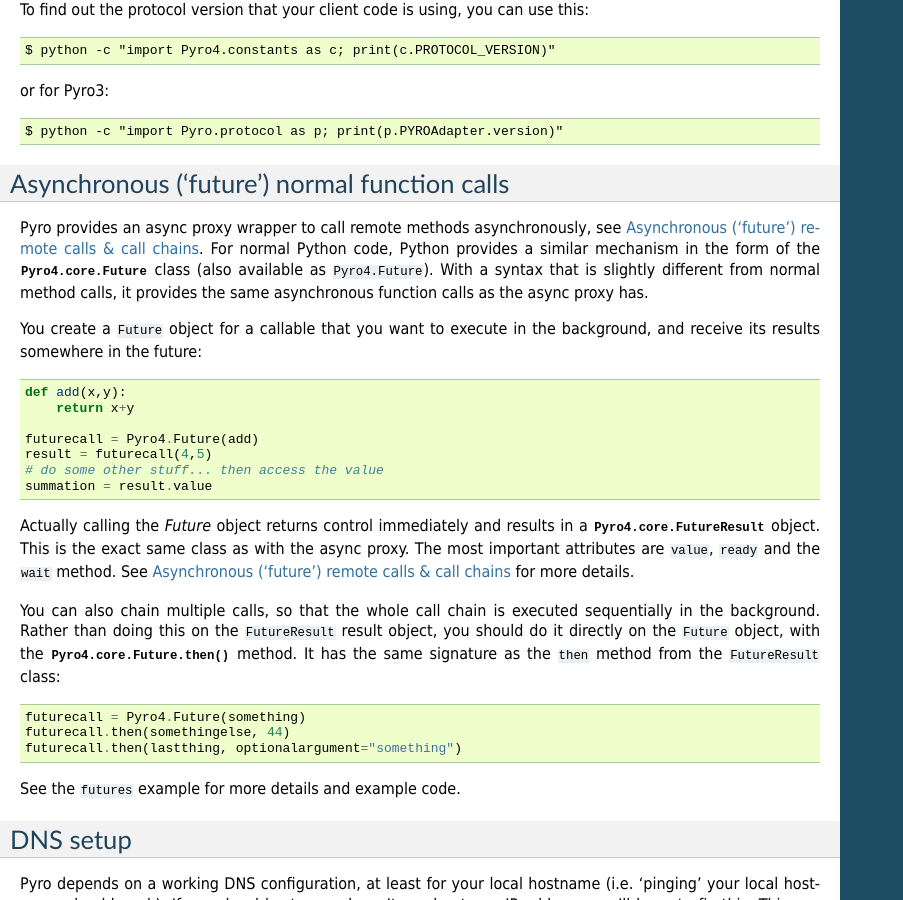
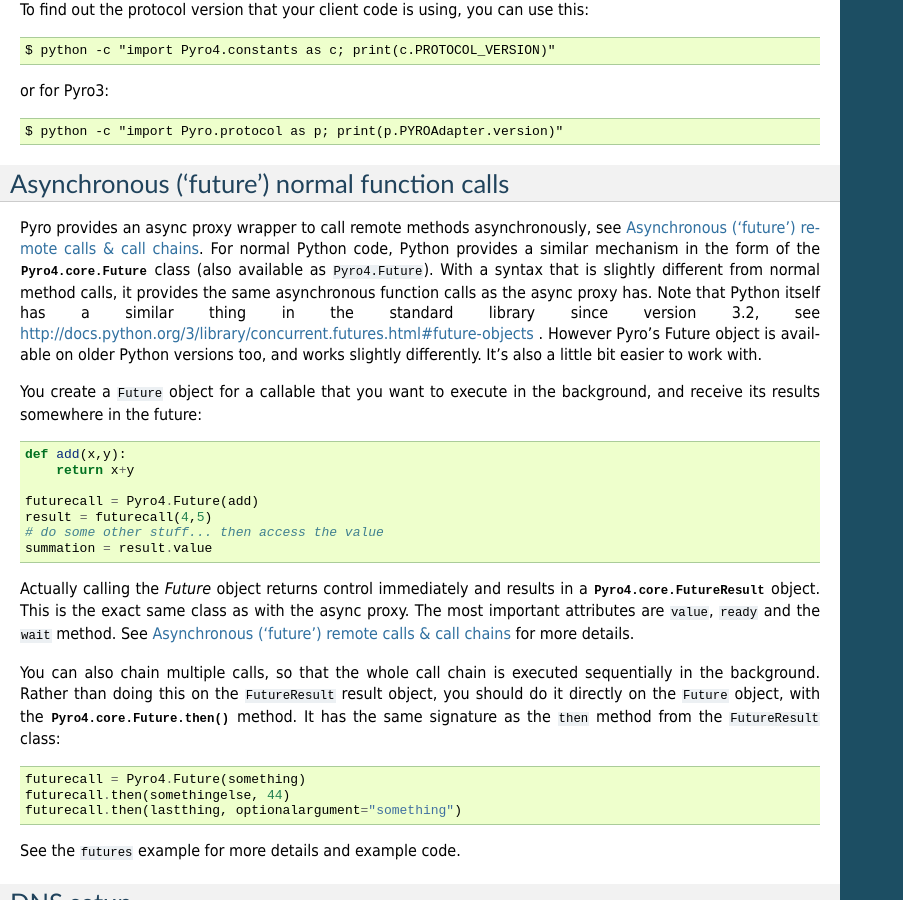
Before and after one commit to delmic/Pyro4, a Sphinx documentation site: the page built from docs/source/tipstricks.rst, in a window 1280 px wide and 900 px high, scrolled down 1086 px. Shown: the whole window, without its empty margins (0-903 px from the left). Built offline with Sphinx 7.4.7, drawn with Linux system fonts in a browser that asks for light colours; the version number could not be read and is left out.

Commit message:
docs
git-svn-id: svn://svn.razorvine.net/Pyro/Pyro4/trunk@760 08cfa0ad-1c00-4aa0-9110-f4b10de7e716

```diff
--- a/docs/source/tipstricks.rst
+++ b/docs/source/tipstricks.rst
@@ -76,6 +76,10 @@
 :py:class:`Pyro4.core.Future` class (also available as ``Pyro4.Future``).
 With a syntax that is slightly different from normal method calls,
 it provides the same asynchronous function calls as the async proxy has.
+Note that Python itself has a similar thing in the standard library since version 3.2, see
+http://docs.python.org/3/library/concurrent.futures.html#future-objects . However Pyro's Future
+object is available on older Python versions too, and works slightly differently. It's
+also a little bit easier to work with.
 
 You create a ``Future`` object for a callable that you want to execute in the background,
 and receive its results somewhere in the future::
```
Also changed, not shown: TODO.txt (+4 -6 lines).
